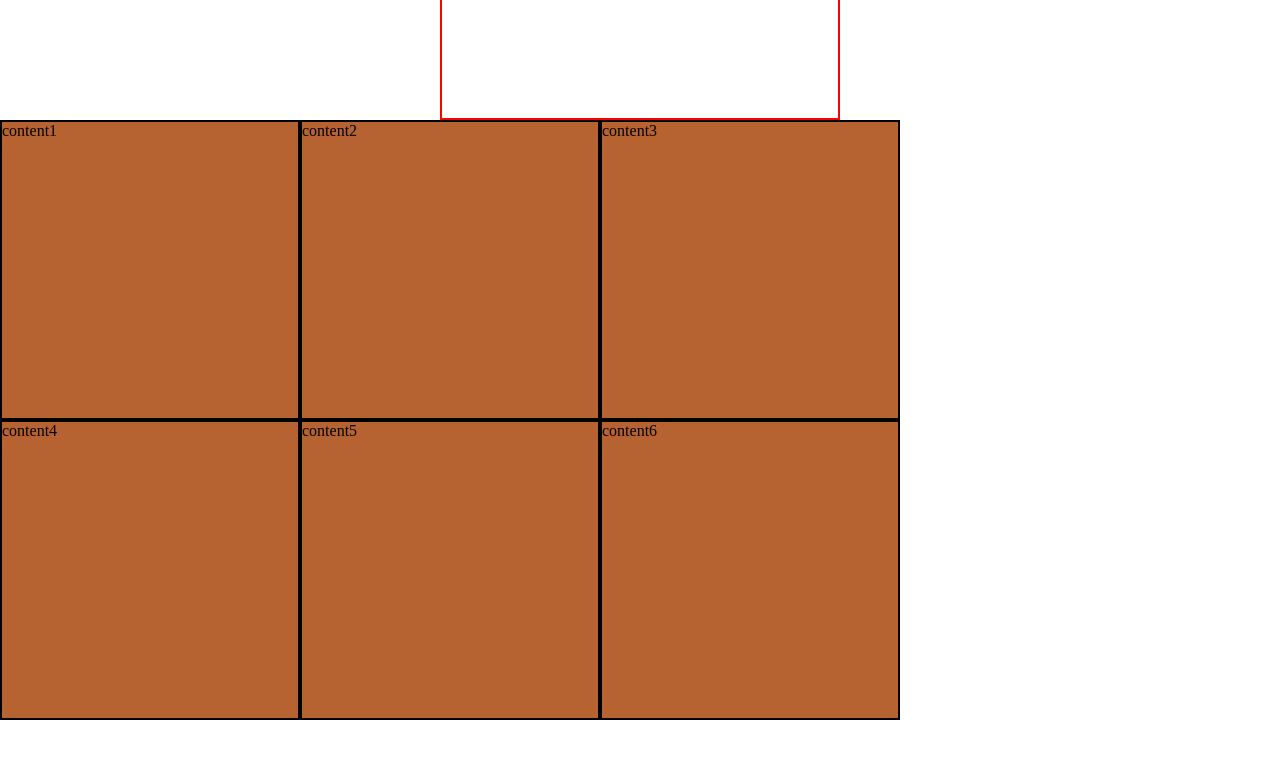
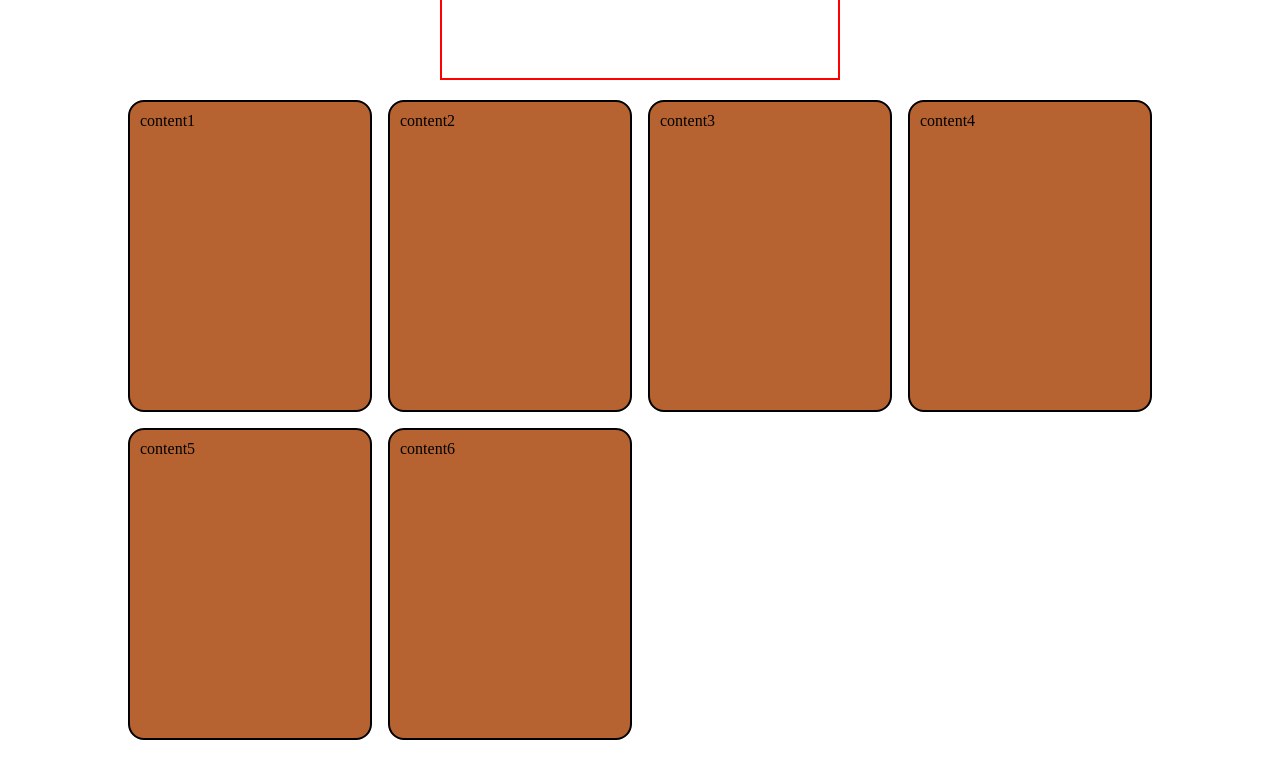
Before and after one commit to fatihsenyigit/sport_news, a plain HTML site: page index.html in a window 1280 px wide. Shown: the part 80-858 px from the top of the page. Drawn offline with Linux system fonts and the light colour scheme.

Commit message:
grid added

```diff
--- a/style.css
+++ b/style.css
@@ -11,7 +11,7 @@ h1 {
     color: orange;
     border: 2px solid red;
     width: 400px;
-    height: 200px;
+    height: 20vh;
     text-align: center;
     padding: 40px;
     font-size: 32px;
@@ -21,14 +21,17 @@ h1 {
 
 .container{
     display: grid;
-    grid-template-columns: 300px 300px 300px ;
-    grid-template-rows: 300px 300px 300px;
-
-    margin: auto;
-
+    grid-template-columns: 1fr 1fr 1fr 1fr;
+    grid-template-rows: 1fr 1fr ;
+    margin: 20px auto;
+    width: 80%;
+    height: 80vh;
+    grid-gap: 1rem;
 }
 
 .content{
     border: 2px solid black;
     background-color: rgb(182, 98, 49);
+    border-radius: 1rem;
+    padding: 10px;
 }
```
